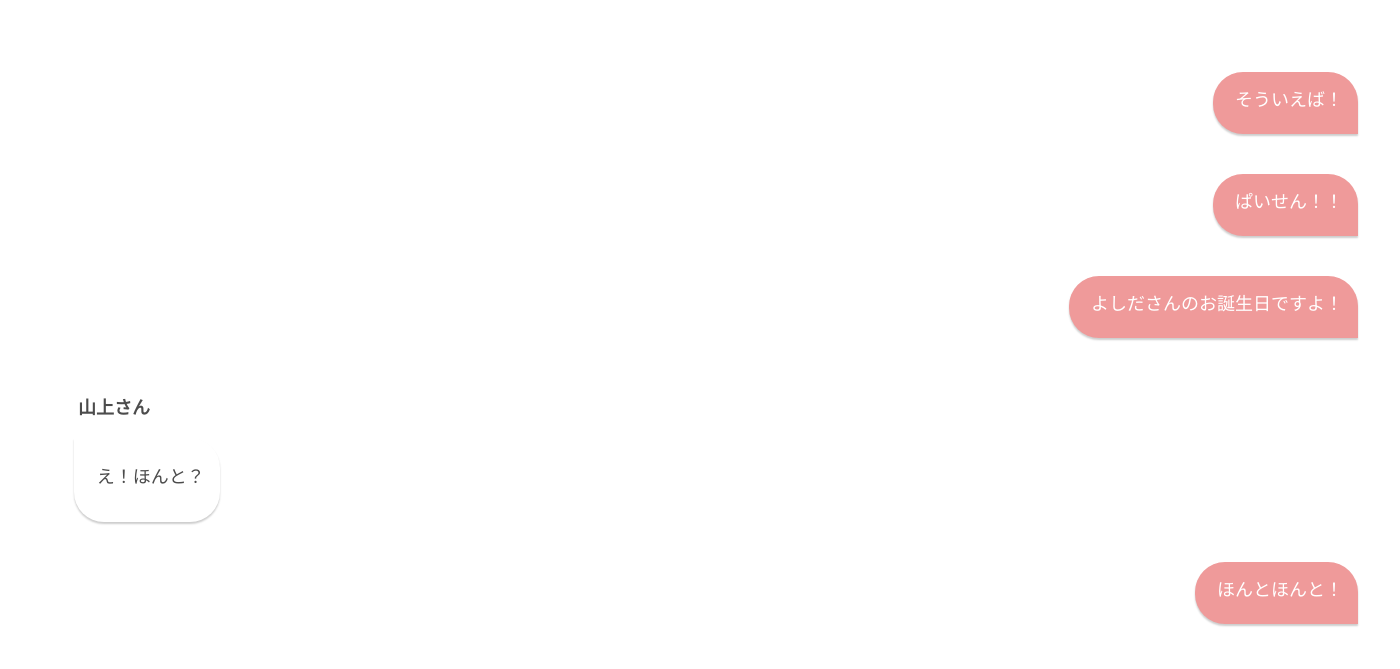
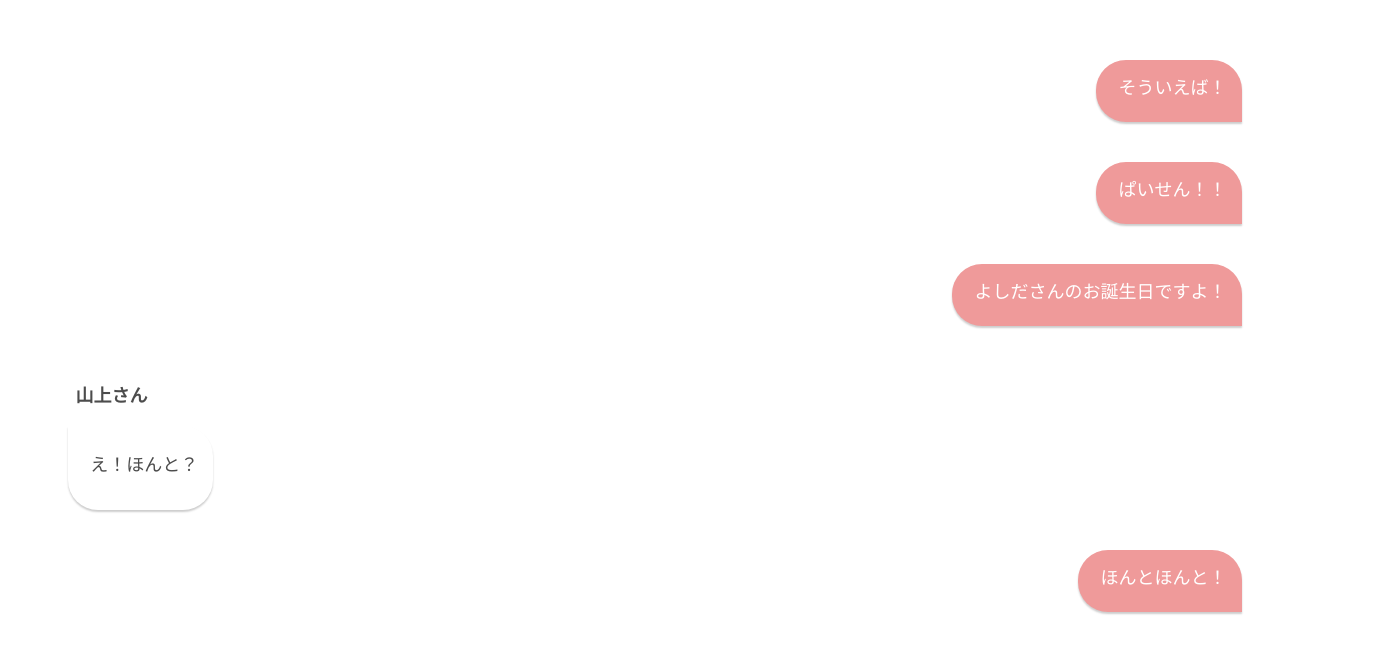
Before and after one commit to cidermitaina/yukari_birthday, a website built with webpack: page docs/index.html in a window 1280 px wide. Shown: the part 1198-1867 px from the top of the page, 1400 px wide, since content can reach past the window. Built offline with nearby package versions, Linux system fonts and the light colour scheme; a web font is replaced by a local one.

Commit message:
🎉:かんせい～

```diff
--- a/src/assets/scss/pages/_top.scss
+++ b/src/assets/scss/pages/_top.scss
@@ -1,10 +1,4 @@
 @charset "utf-8";
-main{
-    min-width: 1400px;
-    @include sp {
-        min-width: 0;
-    }
-}
 .p{
     &-yukari{
         &__bg{
```
Also changed, not shown: docs/assets/css/index.css.
